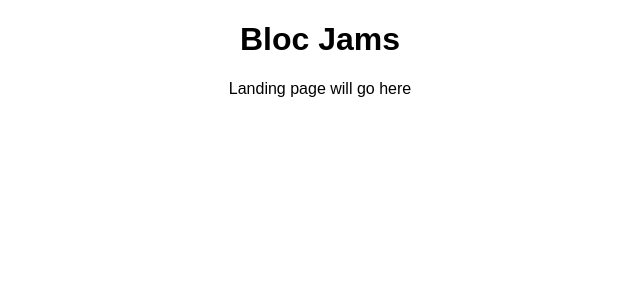
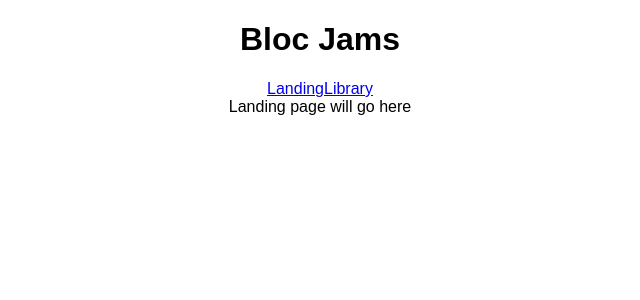
Before and after one commit to ctrachte/Music-Player-PWA, a React (Create React App) app: page / in a window 1280 px wide. Shown: the top 300 px of the page, without its empty margins (320-960 px from the left). Built offline with nearby package versions, Linux system fonts and the light colour scheme.

Commit message:
add nav bar to header in app.js

```diff
--- a/src/App.js
+++ b/src/App.js
@@ -10,6 +10,10 @@ class App extends Component {
       <div className="App">
         <header>
           <h1>Bloc Jams</h1>
+          <nav>
+            <Link to='/'>Landing</Link>
+            <Link to='/library'>Library</Link>
+          </nav>
         </header>
         <main>
           <Route exact path="/" component={Landing} />
```
